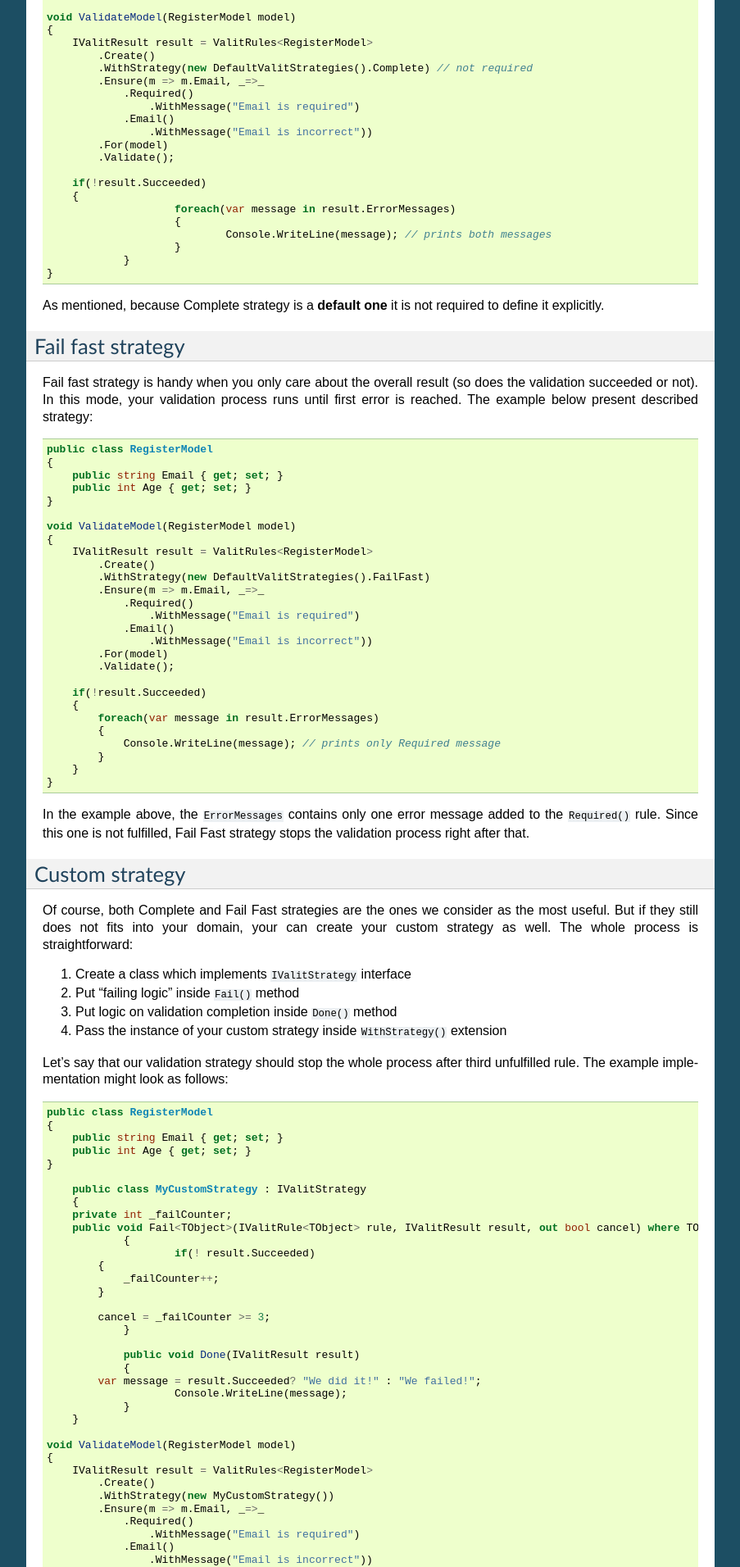
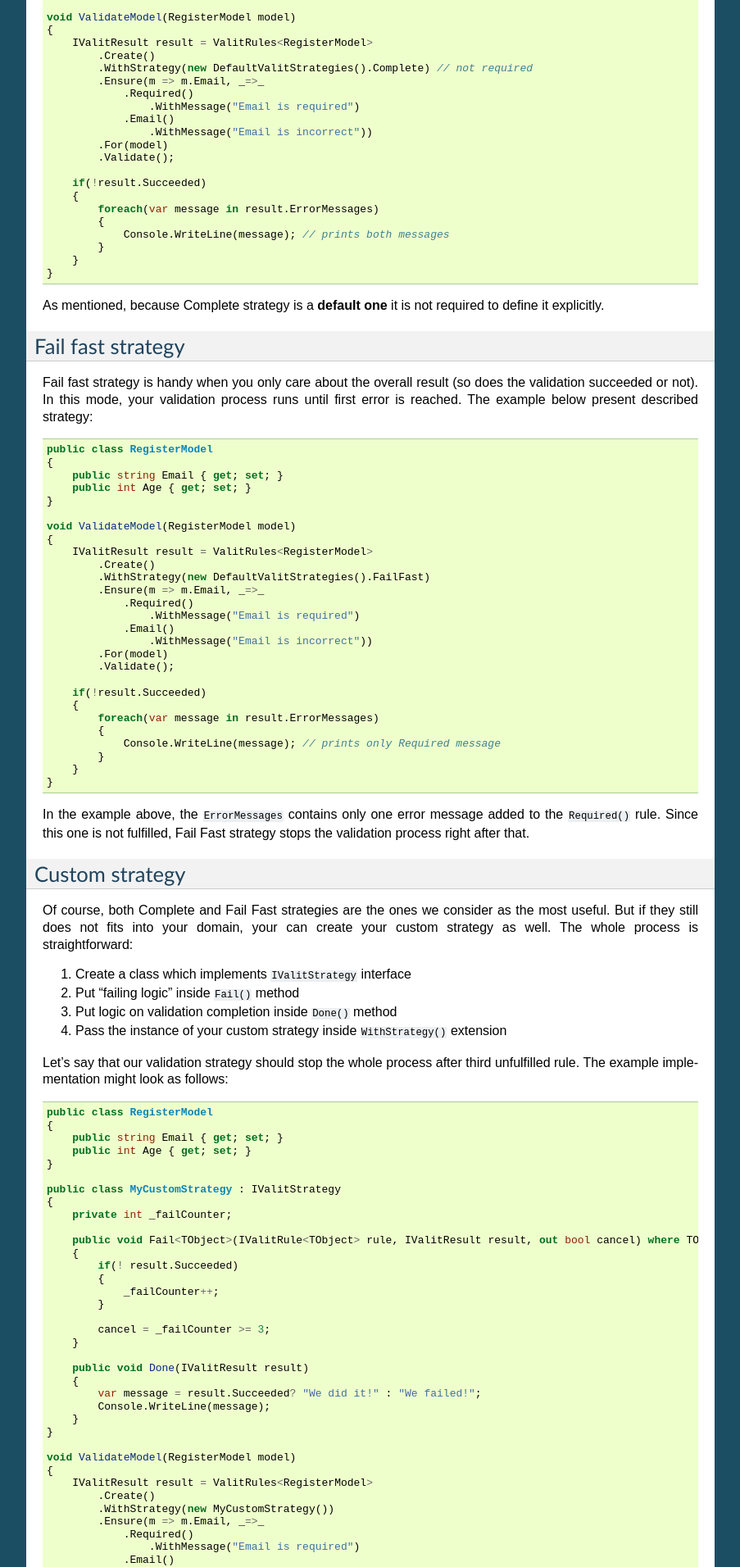
Before and after one commit to valit-stack/Valit.Docs, a Sphinx documentation site: the page built from docs/strategies/index.rst, in a window 1280 px wide. Shown: the part 488-2400 px from the top of the page at 82% size, without its empty margins (198-1101 px from the left). Built offline with Sphinx 7.4.7, drawn with Linux system fonts in a browser that asks for light colours.

```diff
--- a/docs/strategies/index.rst
+++ b/docs/strategies/index.rst
@@ -36,11 +36,11 @@ Complete strategy is a default one for Valit. That's why it's not required to de
 
         if(!result.Succeeded)
         {
-			foreach(var message in result.ErrorMessages)
-			{
-				Console.WriteLine(message); // prints both messages
-			}
-		}
+	    foreach(var message in result.ErrorMessages)
+	    {
+		Console.WriteLine(message); // prints both messages
+	    }
+	}
     }
 
 As mentioned, because Complete strategy is a **default one** it is not required to define it explicitly.
@@ -100,25 +100,26 @@ Let's say that our validation strategy should stop the whole process after third
         public int Age { get; set; }
     }
 
-	public class MyCustomStrategy : IValitStrategy
+    public class MyCustomStrategy : IValitStrategy
+    {
+        private int _failCounter;
+
+        public void Fail<TObject>(IValitRule<TObject> rule, IValitResult result, out bool cancel) where TObject : class
 	{
-        private int _failCounter;
-        public void Fail<TObject>(IValitRule<TObject> rule, IValitResult result, out bool cancel) where TObject : class
-		{
-			if(! result.Succeeded)
+	    if(! result.Succeeded)
             {
                 _failCounter++;
             }
 
             cancel = _failCounter >= 3;
-		}
+	}
 
-		public void Done(IValitResult result)
-		{
+	public void Done(IValitResult result)
+	{
             var message = result.Succeeded? "We did it!" : "We failed!";
-			Console.WriteLine(message);
-		}
+	    Console.WriteLine(message);
 	}
+    }
 
     void ValidateModel(RegisterModel model)
     {
```
